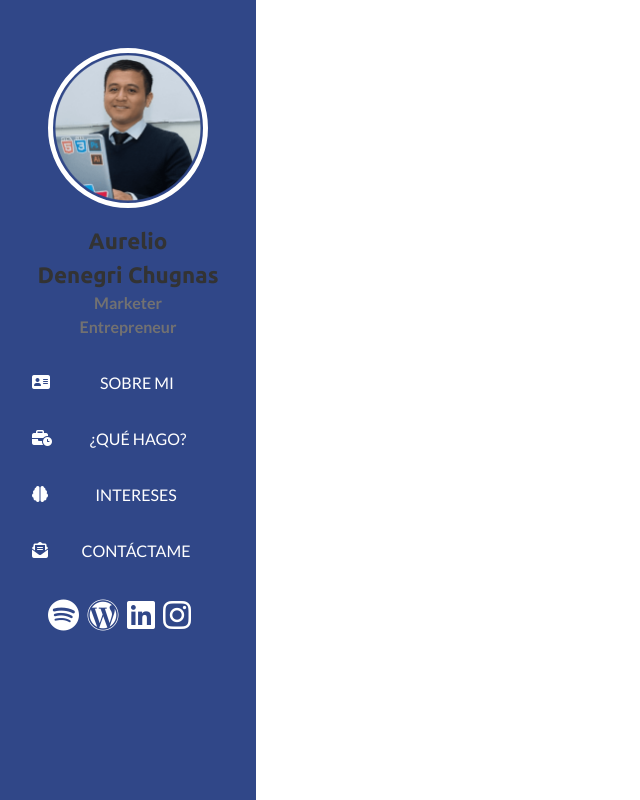
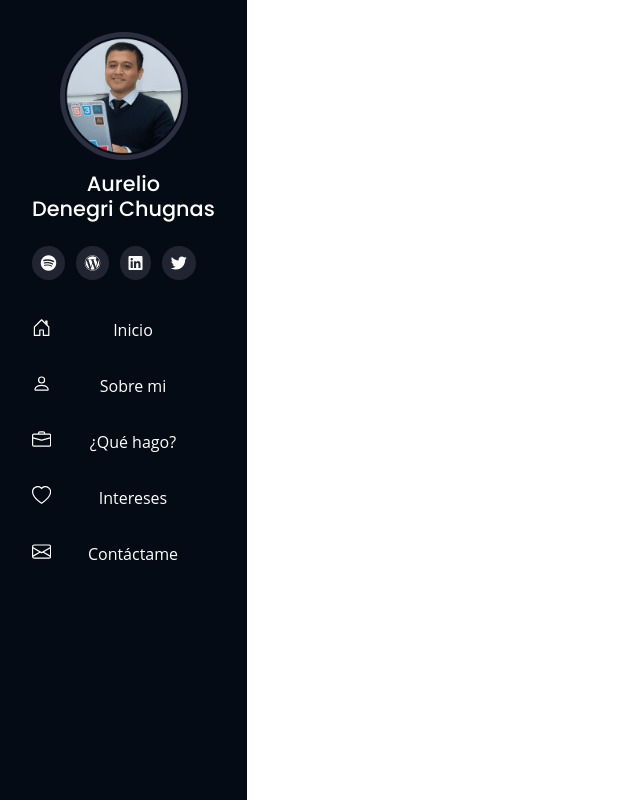
Before and after one commit to KuroDev89/aureliodenegri.comv2, a plain HTML site: page index.html in a window 1280 px wide. Shown: the whole page, without its empty margins (0-640 px from the left). Drawn offline with nearby package versions, Linux system fonts and the light colour scheme.

Commit message:
side bar icons modified and final colors applied

```diff
--- a/css/styles.css
+++ b/css/styles.css
@@ -1,14 +1,13 @@
 *{
 margin: 0;
-font-family: 'Lato', san-serif;
+font-family: 'Open Sans', san-serif;
 }
 
 
 .bar{
-  background-color: #304788;
+  background-color: #040b14;
   position: absolute;
   min-height: 100%;
-  font-family: 'Ubuntu', sans-serif;
   padding: 2rem;
   margin: 0;
 }
@@ -17,6 +16,17 @@ ul{
 list-style: none;
 margin: 0;
 padding: 0;
+}
+
+.bi{
+  float: left;
+  margin: 0;
+  width: 1.2rem;
+}
+.bar a:hover{
+  color: #149ddd;
+  font-weight: bold;
+  text-decoration: none;
 }
 
 .bar i{
@@ -30,53 +40,68 @@ padding: 0;
   text-decoration: none;
   display: block;
   text-align: center;
-  font-family: 'Lato', san-serif;
+  font-family: 'Open Sans', san-serif;
   margin: 2rem 0;
 }
 
-.bar a:hover{
-  color: #fff;
-  font-weight: bold;
-  text-decoration: none;
+
+
+.profile-pic img{
+  margin:0 0 0.75rem 1.75rem;
+  width: 8rem;
+  border-radius: 50%;
+  border: solid #2c2f3f 5px;
 }
 
-.profile-pic img{
-  width: 10rem;
-  margin: 1rem;
-  border-radius: 50%;
-  border: solid #fff 5px;
-}
-
-.profile .profile-info span{
+.profile .profile-name h1 span{
   text-align:center;
   display: block;
-  margin: none;
+  margin: 0;
   padding: 0;
-  color: #333333;
-  font-weight: bold;
-  font-size: 1.4rem;
-  font-family: 'ubuntu', sans-serif;
+  color: #fff;
+  font-size: 1.3rem;
+  font-family: 'Poppins', sans-serif;
 }
 
 .profile .profile-info-detail span{
   text-align:center;
   display: block;
-  margin: none;
+  margin: 0;
   padding: 0;
-  color: #727171;
+  color: #fff;
   font-weight: bold;
   font-size: 1rem;
 }
 
-.social-icons i{
-  color: #fff;
-  font-size: 2rem;
-  margin: 0.25rem;
+.social-icons a {
+  margin:1rem 0.4rem 0 0;
   display: inline-block;
   align-content: center;
+  border-radius: 50%;
+  background-color: #212431;
+  padding: 0.55rem;
 }
 
-div.social-icons{
-  margin-left: 0.75rem;
-  padding: 0;
+
+.social-icons #spotify:hover {
+  background-color: #00b80f;
 }
+
+.social-icons #wordpress:hover {
+  background-color: #0084b8;
+}
+
+.social-icons #linkedin:hover {
+  background-color: #0065b8;
+}
+
+.social-icons #twitter:hover {
+  background-color: #31b2fd;
+}
+
+
+.social-icons a i{
+  color: #fff;
+  font-size: 1rem;
+  margin: 0;
+}
--- a/index.html
+++ b/index.html
@@ -7,6 +7,8 @@
 
     <!--CSS Files-->
     <link rel="stylesheet" href="css/styles.css" />
+    <link rel="stylesheet" href="css/keyframes.css" />
+
     <!--JS Files-->
     <script src="js/main.js"></script>
 
@@ -29,9 +31,7 @@
     ></script>
 
 <!--GOOGLE FONTS-->
-<link href="https://fonts.googleapis.com/css2?family=Ubuntu:ital,wght@0,300;0,400;0,500;0,700;1,300;1,400;1,500;1,700&display=swap" rel="stylesheet">
-<link href="https://fonts.googleapis.com/css2?family=Lato:ital,wght@0,100;0,300;0,400;0,700;0,900;1,100;1,300;1,400;1,700;1,900&display=swap" rel="stylesheet">
-
+<link href="https://fonts.googleapis.com/css2?family=Poppins:ital,wght@0,100;0,200;0,300;0,400;0,500;0,600;0,700;0,800;0,900;1,100;1,200;1,300;1,400;1,500;1,600;1,700;1,800;1,900&display=swap" rel="stylesheet">
 <!--Font Awesome Icons-->
 <script src="https://kit.fontawesome.com/1b571a8320.js" crossorigin="anonymous"></script>
 
@@ -41,31 +41,51 @@
     <div id="sidebar-wrapper">
 
       <ul class=" bar">
+        <div class="profile-pic">
+          <img src="img/aurelio_denegri.png" alt="">
+        </div>
         <div class="profile">
-          <div class="profile-pic">
-            <img src="img/aurelio_denegri.png" alt="">
+
+          <div class="profile-name">
+            <h1><span>Aurelio</span><span>Denegri Chugnas</span></h1>
+          </div>
+
+          <div class="social-icons">
+            <a id="spotify" href="https:/www.google.com"><i class="fab fa-spotify"></i></a>
+            <a id="wordpress" href="https:/www.google.com"><i class="fab fa-wordpress"></i></a>
+            <a id="linkedin" href="https:/www.google.com"><i class="fab fa-linkedin"></i></a>
+            <a id="twitter" href="https:/www.google.com"><i class="fab fa-twitter"></i></a>
 
           </div>
-          <div class="profile-info">
-            <span>Aurelio</span><span>Denegri Chugnas</span>
-          </div>
-          <div class="profile-info-detail">
+          <!--div class="profile-info-detail">
             <span>Marketer</span>
             <span>Entrepreneur</span>
-          </div>
+          </div-->
         </div>
-        <li><a href=""><i class="fas fa-address-card"></i>SOBRE MI</a></li>
-        <li><a href=""><i class="fas fa-business-time"></i>¿QUÉ HAGO?</a></li>
-        <li><a href=""><i class="fas fa-brain"></i>INTERESES</a></li>
-        <li><a href=""><i class="fas fa-envelope-open-text"></i>CONTÁCTAME</a></li>
 
-        <div class="social-icons">
-          <i class="fab fa-spotify"></i>
-          <i class="fab fa-wordpress"></i>
-          <i class="fab fa-linkedin"></i>
-          <i class="fab fa-instagram"></i>
+        <ul class="navigation">
+          <li></li>
+          <li><a href=""><svg class="bi bi-house-door" viewBox="0 0 16 16" fill="currentColor" xmlns="http://www.w3.org/2000/svg">
+            <path fill-rule="evenodd" d="M7.646 1.146a.5.5 0 01.708 0l6 6a.5.5 0 01.146.354v7a.5.5 0 01-.5.5H9.5a.5.5 0 01-.5-.5v-4H7v4a.5.5 0 01-.5.5H2a.5.5 0 01-.5-.5v-7a.5.5 0 01.146-.354l6-6zM2.5 7.707V14H6v-4a.5.5 0 01.5-.5h3a.5.5 0 01.5.5v4h3.5V7.707L8 2.207l-5.5 5.5z" clip-rule="evenodd"/>
+            <path fill-rule="evenodd" d="M13 2.5V6l-2-2V2.5a.5.5 0 01.5-.5h1a.5.5 0 01.5.5z" clip-rule="evenodd"/>
+          </svg>Inicio</a></li>
+        <li><a href=""><svg class="bi bi-person"  viewBox="0 0 16 16" fill="currentColor" xmlns="http://www.w3.org/2000/svg">
+          <path fill-rule="evenodd" d="M13 14s1 0 1-1-1-4-6-4-6 3-6 4 1 1 1 1h10zm-9.995-.944v-.002.002zM3.022 13h9.956a.274.274 0 00.014-.002l.008-.002c-.001-.246-.154-.986-.832-1.664C11.516 10.68 10.289 10 8 10c-2.29 0-3.516.68-4.168 1.332-.678.678-.83 1.418-.832 1.664a1.05 1.05 0 00.022.004zm9.974.056v-.002.002zM8 7a2 2 0 100-4 2 2 0 000 4zm3-2a3 3 0 11-6 0 3 3 0 016 0z" clip-rule="evenodd"/>
+        </svg></i>Sobre mi</a></li>
+        <li><a href=""><svg class="bi bi-briefcase" viewBox="0 0 16 16" fill="currentColor" xmlns="http://www.w3.org/2000/svg">
+          <path fill-rule="evenodd" d="M0 12.5A1.5 1.5 0 001.5 14h13a1.5 1.5 0 001.5-1.5v-6h-1v6a.5.5 0 01-.5.5h-13a.5.5 0 01-.5-.5v-6H0v6z" clip-rule="evenodd"/>
+          <path fill-rule="evenodd" d="M0 4.5A1.5 1.5 0 011.5 3h13A1.5 1.5 0 0116 4.5v2.384l-7.614 2.03a1.5 1.5 0 01-.772 0L0 6.884V4.5zM1.5 4a.5.5 0 00-.5.5v1.616l6.871 1.832a.5.5 0 00.258 0L15 6.116V4.5a.5.5 0 00-.5-.5h-13zM5 2.5A1.5 1.5 0 016.5 1h3A1.5 1.5 0 0111 2.5V3h-1v-.5a.5.5 0 00-.5-.5h-3a.5.5 0 00-.5.5V3H5v-.5z" clip-rule="evenodd"/>
+        </svg></i>¿Qué hago?</a></li>
+        <li><a href=""><svg class="bi bi-heart" viewBox="0 0 16 16" fill="currentColor" xmlns="http://www.w3.org/2000/svg">
+          <path fill-rule="evenodd" d="M8 2.748l-.717-.737C5.6.281 2.514.878 1.4 3.053c-.523 1.023-.641 2.5.314 4.385.92 1.815 2.834 3.989 6.286 6.357 3.452-2.368 5.365-4.542 6.286-6.357.955-1.886.838-3.362.314-4.385C13.486.878 10.4.28 8.717 2.01L8 2.748zM8 15C-7.333 4.868 3.279-3.04 7.824 1.143c.06.055.119.112.176.171a3.12 3.12 0 01.176-.17C12.72-3.042 23.333 4.867 8 15z" clip-rule="evenodd"/>
+        </svg></i>Intereses</a></li>
+        <li><a href=""><svg class="bi bi-envelope"  viewBox="0 0 16 16" fill="currentColor" xmlns="http://www.w3.org/2000/svg">
+          <path fill-rule="evenodd" d="M14 3H2a1 1 0 00-1 1v8a1 1 0 001 1h12a1 1 0 001-1V4a1 1 0 00-1-1zM2 2a2 2 0 00-2 2v8a2 2 0 002 2h12a2 2 0 002-2V4a2 2 0 00-2-2H2z" clip-rule="evenodd"/>
+          <path fill-rule="evenodd" d="M.071 4.243a.5.5 0 01.686-.172L8 8.417l7.243-4.346a.5.5 0 01.514.858L8 9.583.243 4.93a.5.5 0 01-.172-.686z" clip-rule="evenodd"/>
+          <path d="M6.752 8.932l.432-.252-.504-.864-.432.252.504.864zm-6 3.5l6-3.5-.504-.864-6 3.5.504.864zm8.496-3.5l-.432-.252.504-.864.432.252-.504.864zm6 3.5l-6-3.5.504-.864 6 3.5-.504.864z"/>
+        </svg></i>Contáctame</a></li>
+      </ul>
 
-        </div>
       </ul>
 
     </div>
@@ -75,7 +95,7 @@
   <div id="page-content-wrapper">
     <div class="container-fluid">
       <div class="row">
-        <div class="col">
+        <div class="">
 
         </div>
       </div>
```
Also changed, not shown: css/keyframes.css (added).
